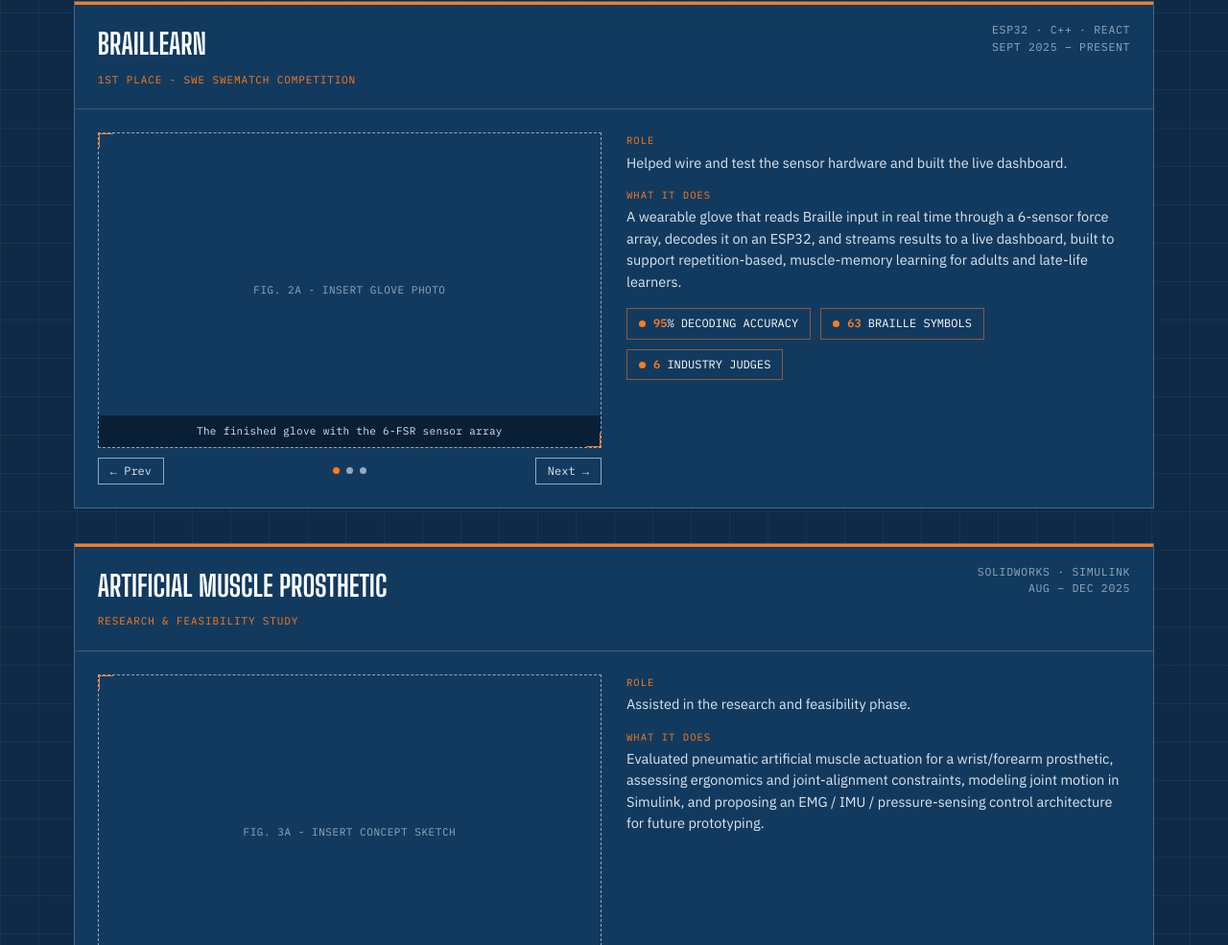
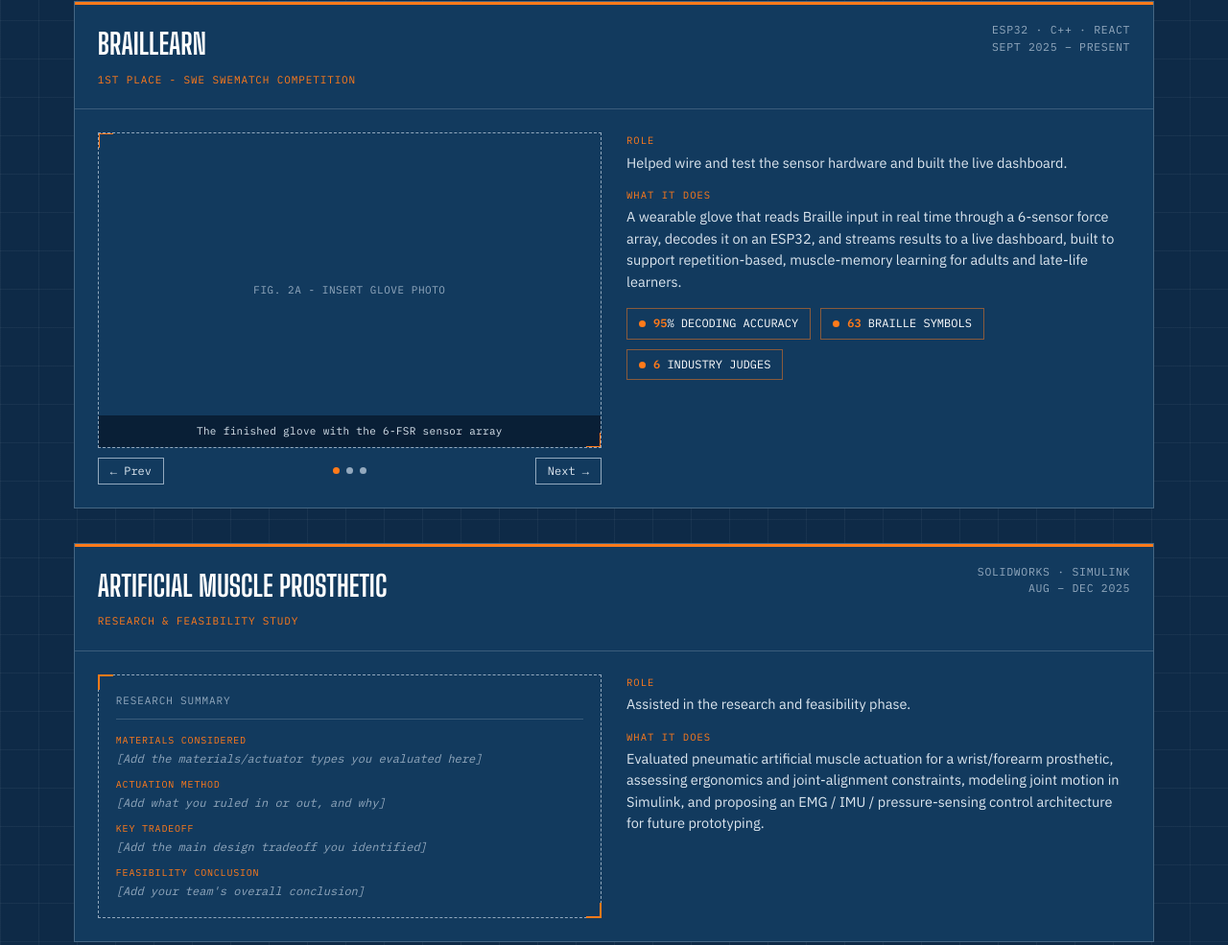
Before and after one commit to ParisUNgo/Paris-Ngo-Portfolio, a plain HTML site: page index.html in a window 1280 px wide. Shown: the part 1815-2800 px from the top of the page at 96% size. Drawn offline with Linux system fonts and the light colour scheme.

Commit message:
Implement scroll progress bar and enhance UI elements

```diff
--- a/index.html
+++ b/index.html
@@ -53,6 +53,12 @@
   a:hover{text-decoration:underline;}
   a:focus-visible, button:focus-visible{outline:2px solid var(--safety);outline-offset:3px;}
 
+  /* ---------- SCROLL PROGRESS BAR ---------- */
+  #scroll-progress{
+    position:fixed;top:0;left:0;height:3px;background:var(--safety);
+    width:0%;z-index:200;transition:width .08s linear;
+  }
+
   /* ---------- NAV ---------- */
   nav{
     position:sticky;top:0;z-index:50;
@@ -67,8 +73,10 @@
   nav ul a{
     font-family:'IBM Plex Mono',monospace;font-size:12px;letter-spacing:0.1em;
     color:var(--line);text-transform:uppercase;
+    transition:color .2s ease;
   }
   nav ul a:hover{color:var(--safety);text-decoration:none;}
+  nav ul a.active{color:var(--safety);}
 
   /* ---------- HERO / TITLE BLOCK ---------- */
   header.hero{
@@ -239,7 +247,7 @@
   }
   .origin-block p{font-size:14px;color:var(--line-dim);}
 
-  /* ---------- SKILL PROFICIENCY BARS (scroll-fill) ---------- */
+  /* ---------- SKILL PROFICIENCY BARS (scroll-fill, one-time) ---------- */
   .bom .prof-cell{min-width:150px;}
   .prof-bar{
     position:relative;width:120px;height:8px;background:rgba(30,33,38,0.12);
@@ -271,16 +279,20 @@
     font-family:'IBM Plex Mono',monospace;font-size:11px;color:var(--line);
     padding:8px 12px;letter-spacing:0.03em;z-index:2;
   }
-  /* Corner marks scale in from nothing when the project scrolls into view */
-  .carousel-track::before,.carousel-track::after{
+
+  /* Corner marks: shared by carousels AND the research panel; scale in/out as the project enters/leaves view */
+  .carousel-track::before,.carousel-track::after,
+  .research-panel::before,.research-panel::after{
     content:"";position:absolute;width:14px;height:14px;z-index:3;pointer-events:none;
     transform:scale(0);opacity:0;
     transition:transform .5s cubic-bezier(.34,1.56,.64,1), opacity .3s ease;
   }
-  .carousel-track::before{top:-1px;left:-1px;border-top:2px solid var(--safety);border-left:2px solid var(--safety);transform-origin:top left;}
-  .carousel-track::after{bottom:-1px;right:-1px;border-bottom:2px solid var(--safety);border-right:2px solid var(--safety);transform-origin:bottom right;}
-  .project.in-view .carousel-track::before,
-  .project.in-view .carousel-track::after{transform:scale(1);opacity:1;}
+  .carousel-track::before,.research-panel::before{top:-1px;left:-1px;border-top:2px solid var(--safety);border-left:2px solid var(--safety);transform-origin:top left;}
+  .carousel-track::after,.research-panel::after{bottom:-1px;right:-1px;border-bottom:2px solid var(--safety);border-right:2px solid var(--safety);transform-origin:bottom right;}
+  .project.in-view .carousel-track::before, .project.in-view .carousel-track::after,
+  .project.in-view .research-panel::before, .project.in-view .research-panel::after{
+    transform:scale(1);opacity:1;
+  }
 
   .carousel-nav{
     display:flex;justify-content:space-between;align-items:center;margin-top:10px;
@@ -296,9 +308,31 @@
   }
   .carousel-dot.active{background:var(--safety);}
 
+  /* ---------- RESEARCH PANEL (placeholder for research-only projects, e.g. no photos exist) ---------- */
+  .research-panel{
+    position:relative;border:1px dashed var(--line-dim);padding:18px;
+    display:flex;flex-direction:column;gap:14px;justify-content:center;
+  }
+  .research-panel-header{
+    font-family:'IBM Plex Mono',monospace;font-size:11px;letter-spacing:0.08em;
+    text-transform:uppercase;color:var(--line-dim);border-bottom:1px solid rgba(220,230,239,0.2);
+    padding-bottom:10px;
+  }
+  .research-list{list-style:none;display:flex;flex-direction:column;gap:10px;}
+  .research-list li{display:flex;flex-direction:column;gap:2px;}
+  .research-list .field-label{
+    font-family:'IBM Plex Mono',monospace;font-size:10px;letter-spacing:0.08em;
+    text-transform:uppercase;color:var(--safety);
+  }
+  .research-list .placeholder-text{
+    font-family:'IBM Plex Mono',monospace;font-size:12px;color:var(--line-dim);font-style:italic;
+  }
+
 </style>
 </head>
 <body class="bg-grid">
+
+<div id="scroll-progress"></div>
 
 <nav>
   <span class="tag">PN&nbsp;/&nbsp;MECH-ENG&nbsp;/&nbsp;PORTFOLIO&nbsp;REV.A</span>
@@ -462,22 +496,26 @@
       <div class="project-meta">SOLIDWORKS · SIMULINK<br>AUG – DEC 2025</div>
     </div>
     <div class="project-body">
-      <div class="carousel" data-carousel="amp">
-        <div class="carousel-track">
-          <div class="carousel-slide active">
-            <span class="placeholder-text">FIG. 3a - INSERT CONCEPT SKETCH</span>
-            <div class="carousel-caption">Early concept sketch of the actuation approach</div>
-          </div>
-          <div class="carousel-slide">
-            <span class="placeholder-text">FIG. 3b - INSERT SIMULINK MODEL</span>
-            <div class="carousel-caption">Simulink model estimating joint force requirements</div>
-          </div>
-        </div>
-        <div class="carousel-nav">
-          <button class="carousel-btn" onclick="moveCarousel('amp',-1)">&larr; Prev</button>
-          <div class="carousel-dots"></div>
-          <button class="carousel-btn" onclick="moveCarousel('amp',1)">Next &rarr;</button>
-        </div>
+      <div class="research-panel">
+        <div class="research-panel-header">Research Summary</div>
+        <ul class="research-list">
+          <li>
+            <span class="field-label">Materials Considered</span>
+            <span class="placeholder-text">[Add the materials/actuator types you evaluated here]</span>
+          </li>
+          <li>
+            <span class="field-label">Actuation Method</span>
+            <span class="placeholder-text">[Add what you ruled in or out, and why]</span>
+          </li>
+          <li>
+            <span class="field-label">Key Tradeoff</span>
+            <span class="placeholder-text">[Add the main design tradeoff you identified]</span>
+          </li>
+          <li>
+            <span class="field-label">Feasibility Conclusion</span>
+            <span class="placeholder-text">[Add your team's overall conclusion]</span>
+          </li>
+        </ul>
       </div>
       <div class="project-text">
         <span class="field-label">Role</span>
@@ -662,7 +700,7 @@
     }, 250);
   });
 
-  // ---------- Stat numbers count up when scrolled into view ----------
+  // ---------- Stat numbers count up when scrolled into view (one-time) ----------
   function animateCount(el){
     var target = parseFloat(el.getAttribute('data-target'));
     var duration = 900;
@@ -691,7 +729,7 @@
 
   document.querySelectorAll('.count').forEach(function(el){ countObserver.observe(el); });
 
-  // ---------- Proficiency bars fill in when the skills table scrolls into view ----------
+  // ---------- Proficiency bars fill in when the skills table scrolls into view (one-time) ----------
   var barObserver = new IntersectionObserver(function(entries){
     entries.forEach(function(entry){
       if(entry.isIntersecting){
@@ -706,7 +744,7 @@
   var skillsTable = document.querySelector('#skills table');
   if(skillsTable) barObserver.observe(skillsTable);
 
-   // ---------- Project cards: top accent bar + carousel corner marks replay every time you scroll past ----------
+  // ---------- Project cards: top accent bar + corner marks REPLAY every time you scroll past ----------
   var projectObserver = new IntersectionObserver(function(entries){
     entries.forEach(function(entry){
       entry.target.classList.toggle('in-view', entry.isIntersecting);
@@ -714,6 +752,35 @@
   }, { threshold: 0.2 });
 
   document.querySelectorAll('.project').forEach(function(p){ projectObserver.observe(p); });
+
+  // ---------- Scroll progress bar across the top of the page ----------
+  var progressBar = document.getElementById('scroll-progress');
+  function updateScrollProgress(){
+    var scrollTop = window.scrollY || document.documentElement.scrollTop;
+    var docHeight = document.documentElement.scrollHeight - document.documentElement.clientHeight;
+    var pct = docHeight > 0 ? (scrollTop / docHeight) * 100 : 0;
+    progressBar.style.width = pct + '%';
+  }
+  window.addEventListener('scroll', updateScrollProgress, { passive: true });
+  window.addEventListener('resize', updateScrollProgress);
+  updateScrollProgress();
+
+  // ---------- Active section highlighting in the nav ----------
+  var navLinks = document.querySelectorAll('nav ul a');
+  var trackedSections = document.querySelectorAll('section[id], footer[id]');
+
+  var navObserver = new IntersectionObserver(function(entries){
+    entries.forEach(function(entry){
+      if(entry.isIntersecting){
+        var id = entry.target.getAttribute('id');
+        navLinks.forEach(function(link){
+          link.classList.toggle('active', link.getAttribute('href') === '#' + id);
+        });
+      }
+    });
+  }, { threshold: 0.3, rootMargin: '-80px 0px -60% 0px' });
+
+  trackedSections.forEach(function(sec){ navObserver.observe(sec); });
 </script>
 </body>
 </html>
```
